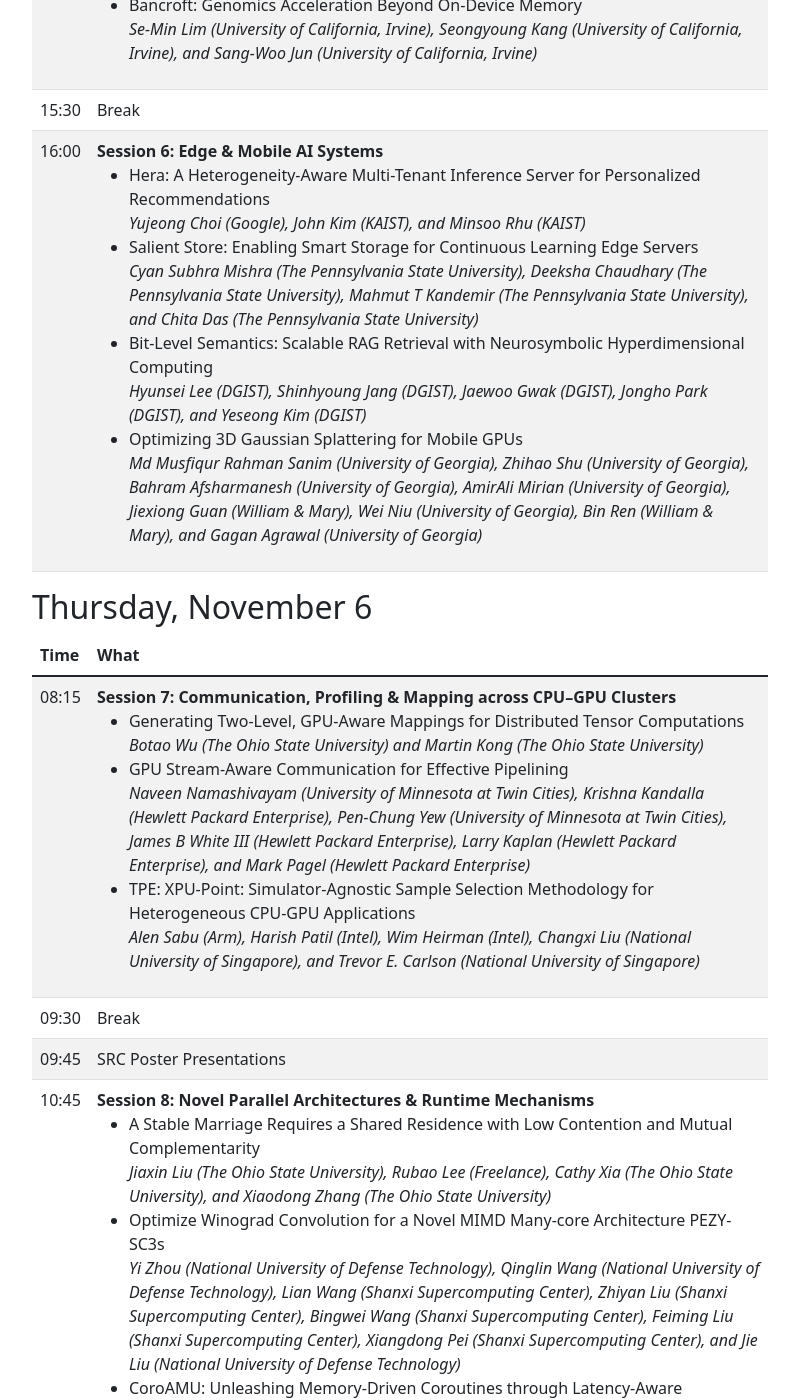
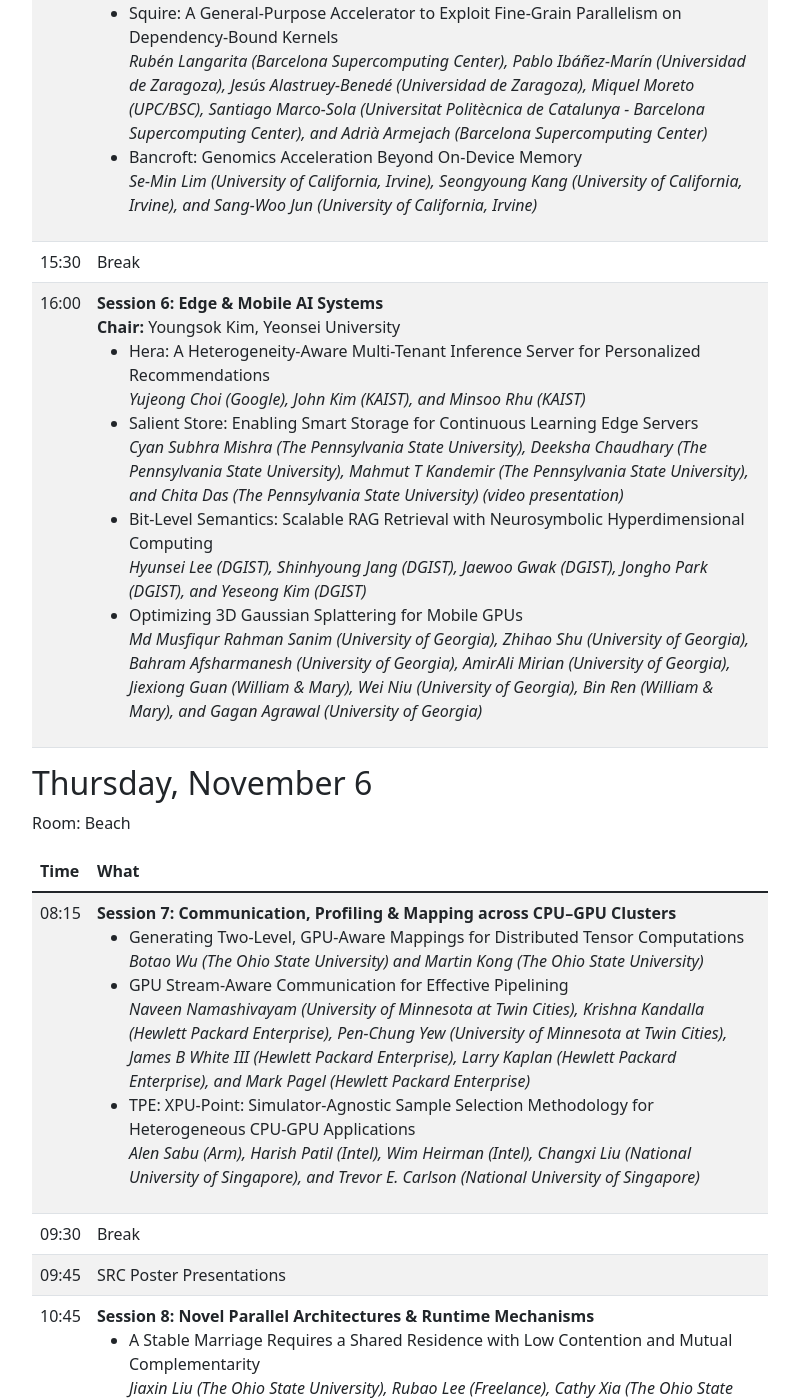
Before and after one commit to pact2025/pact2025.github.io, a Jekyll site: the page built from program/index.md, in a window 1280 px wide and 1400 px high, scrolled down 4117 px. Shown: the whole window, without its empty margins (50-849 px from the left). Built offline with Jekyll 4.4.1, drawn with Linux system fonts in a browser that asks for light colours; some of the changed text lies outside the part shown.

Commit message:
Room info, sssion chairs (partial), video presentations

```diff
--- a/_includes/session2.html
+++ b/_includes/session2.html
@@ -1,6 +1,7 @@
   <td>
     <b>Session 2: Memory Systems & Caching</b>
     <br>
+    <b>Chair:</b> Se-Min Min, Kookmin University<br>
     <ul>
       <li>Exploring Memory Tiering Systems in the CXL Era via FPGA-based Emulation and Device-Side Management<br>
           <i>Yiqi Chen (Peking University), Xiping Dong (Peking University), Zhe Zhou (Peking University), Zhao Wang (Peking University), Jie Zhang (Peking University), and Guangyu Sun (Peking University)</i>
@@ -15,7 +16,7 @@
           <i>Eishi Arima (Technical University of Munich) and Martin Schulz (Technical University of Munich)</i>
       </li>
       <li>EARTH: Efficient Architecture for RISC-V Vector Memory Access<br>
-          <i>Hongyi Guan (Tsinghua University), Yichuan Gao (Intel Labs China), Chenlu Miao (Intel Labs China), Haoyang Wu (Intel Labs China), Hang Zhu (Independent Researcher), Mingfeng Lin (Shenzhen University), and Huayue Liang (Intel Labs China)</i>
+          <i>Hongyi Guan (Tsinghua University), Yichuan Gao (Intel Labs China), Chenlu Miao (Intel Labs China), Haoyang Wu (Intel Labs China), Hang Zhu (Independent Researcher), Mingfeng Lin (Shenzhen University), and Huayue Liang (Intel Labs China) (video presentation)</i>
       </li>
     </ul>
   </td>
--- a/_includes/session4.html
+++ b/_includes/session4.html
@@ -1,6 +1,7 @@
   <td>
     <b>Session 4: Compilers & Program Generation</b>
     <br>
+    <b>Chair:</b> Martin Kong, Ohio State University<br>
     <ul>
       <li>LOOPer: A Learned Automatic Code Optimizer For Polyhedral Compilers<br>
           <i>Massinissa Merouani (New York University Abu Dhabi), Afif Boudaoud (New York University Abu Dhabi), Iheb Nassim Aouadj (New York University Abu Dhabi), Nassim Tchoulak (Ecole Nationale Supérieure d'Informatique), Islem Kara Bernou (Ecole Nationale Supérieure d'Informatique), Hamza Benyamina (New York University Abu Dhabi), Fatima Benbouzid-Si Tayeb (École nationale supérieure d'informatique), Karima Benatchba (Ecole Nationale Supérieure d'Informatique), Hugh Leather (Meta), and Riyadh Baghdadi (New York University Abu Dhabi)</i>
--- a/_includes/session6.html
+++ b/_includes/session6.html
@@ -1,12 +1,13 @@
   <td>
     <b>Session 6: Edge & Mobile AI Systems</b>
     <br>
+    <b>Chair:</b> Youngsok Kim, Yeonsei University<br>
     <ul>
       <li>Hera: A Heterogeneity-Aware Multi-Tenant Inference Server for Personalized Recommendations<br>
           <i>Yujeong Choi (Google), John Kim (KAIST), and Minsoo Rhu (KAIST)</i>
       </li>
       <li>Salient Store: Enabling Smart Storage for Continuous Learning Edge Servers<br>
-          <i>Cyan Subhra Mishra (The Pennsylvania State University), Deeksha Chaudhary (The Pennsylvania State University), Mahmut T Kandemir (The Pennsylvania State University), and Chita Das (The Pennsylvania State University)</i>
+          <i>Cyan Subhra Mishra (The Pennsylvania State University), Deeksha Chaudhary (The Pennsylvania State University), Mahmut T Kandemir (The Pennsylvania State University), and Chita Das (The Pennsylvania State University) (video presentation)</i>
       </li>
       <li>Bit-Level Semantics: Scalable RAG Retrieval with Neurosymbolic Hyperdimensional Computing<br>
           <i>Hyunsei Lee (DGIST), Shinhyoung Jang (DGIST), Jaewoo Gwak (DGIST), Jongho Park (DGIST), and Yeseong Kim (DGIST)</i>
--- a/_includes/session8.html
+++ b/_includes/session8.html
@@ -6,7 +6,7 @@
           <i>Jiaxin Liu (The Ohio State University), Rubao Lee (Freelance), Cathy Xia (The Ohio State University), and Xiaodong Zhang (The Ohio State University)</i>
       </li>
       <li>Optimize Winograd Convolution for a Novel MIMD Many-core Architecture PEZY-SC3s<br>
-          <i>Yi Zhou (National University of Defense Technology), Qinglin Wang (National University of Defense Technology), Lian Wang (Shanxi Supercomputing Center), Zhiyan Liu (Shanxi Supercomputing Center), Bingwei Wang (Shanxi Supercomputing Center), Feiming Liu (Shanxi Supercomputing Center), Xiangdong Pei (Shanxi Supercomputing Center), and Jie Liu (National University of Defense Technology)</i>
+          <i>Yi Zhou (National University of Defense Technology), Qinglin Wang (National University of Defense Technology), Lian Wang (Shanxi Supercomputing Center), Zhiyan Liu (Shanxi Supercomputing Center), Bingwei Wang (Shanxi Supercomputing Center), Feiming Liu (Shanxi Supercomputing Center), Xiangdong Pei (Shanxi Supercomputing Center), and Jie Liu (National University of Defense Technology) (video presentation)</i>
       </li>
       <li>CoroAMU: Unleashing Memory-Driven Coroutines through Latency-Aware Decoupled Operations<br>
           <i>Zhuolun Jiang (Institute of Computing Technology, Chinese Academy of Sciences), Songyue Wang (Institute of Computing Technology, Chinese Academy of Sciences), Xiaokun Pei (Institute of Computing Technology, Chinese Academy of Sciences), Tianyue Lu (Institute of Computing Technology, Chinese Academy of Sciences), and Mingyu Chen (Institute of Computing Technology, Chinese Academy of Sciences)</i>
--- a/program/index.md
+++ b/program/index.md
@@ -66,6 +66,8 @@
 
 ## Tuesday, November 4 <a id="conf-day1"></a>
 
+<p>Room: Beach</p>
+
 <table class="table table-striped">
 	<thead>
 		<th>Time</th>
@@ -133,6 +135,8 @@
 
 ## Wednesday, November 5 <a id="conf-day2"></a>
 
+<p>Room: Beach</p>
+
 <table class="table table-striped">
 	<thead>
 		<th>Time</th>
@@ -190,6 +194,8 @@
 
 ## Thursday, November 6 <a id="conf-day3"></a>
 
+<p>Room: Beach</p>
+
 <table class="table table-striped">
 	<thead>
 		<th>Time</th>
```
